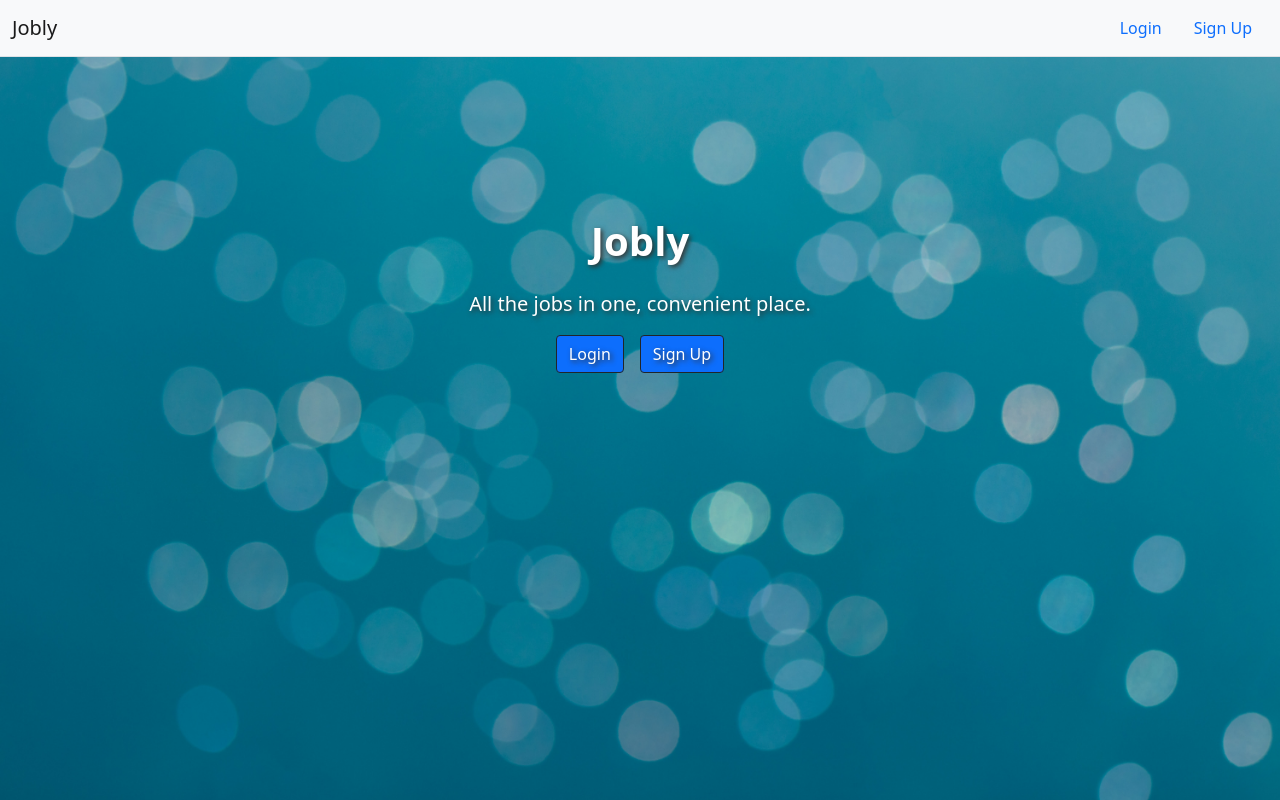
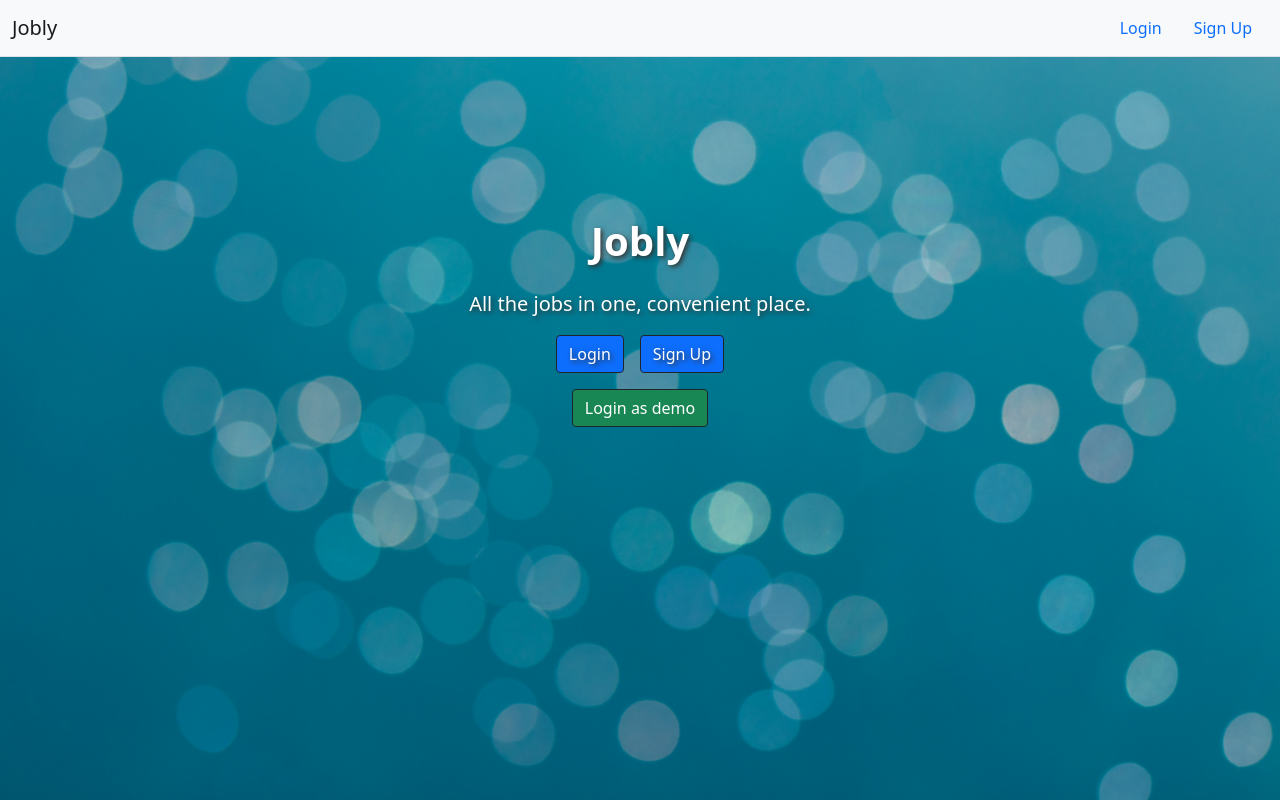
Before and after one commit to n8snyder/react-jobly, a React (Create React App) app: page / in a window 1280 px wide. Built offline with nearby package versions, Linux system fonts and the light colour scheme; no server answers.

Commit message:
add loading and login as demo

```diff
--- a/src/Companies.js
+++ b/src/Companies.js
@@ -4,6 +4,7 @@ import Company from "./Company"
 import SearchBar from "./SearchBar";
 import "./Companies.css"
 import UserContext from "./userContext";
+import Loading from "./Loading";
 
 /** Companies, list of companies with search bar
  *
@@ -30,7 +31,7 @@ function Companies() {
   }, [user]);
 
   if (companies === null) {
-    return <p className="Companies">Loading...</p>
+    return <div className="Companies"><Loading /></div>
   }
 
   return (
--- a/src/CompanyDetails.js
+++ b/src/CompanyDetails.js
@@ -3,6 +3,7 @@ import { useParams } from "react-router-dom";
 import JoblyApi from "./api";
 import Job from "./Job";
 import "./CompanyDetails.css"
+import Loading from "./Loading";
 
 
 /** CompanyDetails, details about a company and list of their jobs
@@ -28,7 +29,7 @@ function CompanyDetails() {
   }, [handle]);
 
   if (!company) {
-    return <p className="CompanyDetails">Loading...</p>
+    return <div className="CompanyDetails"><Loading /></div>
   }
 
   return (
--- a/src/Jobly.js
+++ b/src/Jobly.js
@@ -1,5 +1,6 @@
 import { useContext } from "react";
 import { Link } from "react-router-dom";
+import { Button } from "reactstrap"
 import UserContext from "./userContext";
 import "./Jobly.css"
 
@@ -8,8 +9,17 @@ import "./Jobly.css"
  * Routes -> Jobly
  */
 
-function Jobly() {
+function Jobly({ loginUser }) {
   const { user } = useContext(UserContext);
+
+  async function handleSubmit(evt) {
+    evt.preventDefault();
+    try {
+      await loginUser({ "username": "demo", "password": "password" });
+    } catch (err) {
+    }
+  }
+
   return (
     <div className="Jobly container text-center">
       <h1 className="mb-4 fw-bold">Jobly</h1>
@@ -17,6 +27,7 @@ function Jobly() {
       {user &&
         <p className="lead">{`Welcome back ${user.firstName}!`}</p>}
       {!user &&
+        <div>
           <p>
             <Link to="/login" className="btn btn-primary border-dark mx-2">
               Login
@@ -24,7 +35,14 @@ function Jobly() {
             <Link to="/signup" className="btn btn-primary border-dark mx-2">
               Sign Up
             </Link>
-        </p>}
+          </p>
+          <p>
+            <Button onClick={handleSubmit} className="border-dark" color="success">
+              Login as demo
+            </Button>
+          </p>
+        </div>
+      }
     </div>
   );
 }
--- a/src/Jobs.js
+++ b/src/Jobs.js
@@ -3,6 +3,7 @@ import JoblyApi from "./api";
 import SearchBar from "./SearchBar";
 import Job from "./Job";
 import UserContext from "./userContext";
+import Loading from "./Loading";
 
 /** Jobs, list of jobs with search bar
  *
@@ -32,7 +33,7 @@ function Jobs() {
   }
 
   if (jobs === null) {
-    return <p className="Jobs">Loading...</p>
+    return <div className="Jobs"><Loading /></div>
   }
 
   return (
--- /dev/null
+++ b/src/Loading.css
@@ -0,0 +1,6 @@
+.Loading {
+  color: #fff;
+  text-shadow: 2px 2px 5px #34302f;
+  /* font-size: 24px; */
+  margin-top: 20vh;
+}
--- /dev/null
+++ b/src/Loading.js
@@ -0,0 +1,30 @@
+import { Col, Row, Spinner } from "reactstrap"
+import "./Loading.css"
+
+function Loading() {
+  return (
+    <div className="Loading container text-center">
+      <Row>
+        <Col
+          sm={{
+            offset: 5,
+            size: 'auto'
+          }}
+        >
+          <h2>Loading...</h2>
+        </Col>
+        <Col
+          sm={{
+            size: 'auto'
+          }}
+        >
+          <Spinner color="dark">
+            Loading...
+          </Spinner>
+        </Col>
+      </Row>
+    </div>
+  )
+}
+
+export default Loading;
--- a/src/Routes.js
+++ b/src/Routes.js
@@ -20,7 +20,7 @@ function Routes({ logIn, signUp, updateUser }) {
   return (
     <Switch>
       <Route exact path="/" >
-        <Jobly />
+        <Jobly loginUser={logIn} />
       </Route>
       <LoggedOutRoute exact path="/signup" >
         <SignUpForm signUpUser={signUp} />
```
Lines whose indentation alone changed are shown as unchanged.
